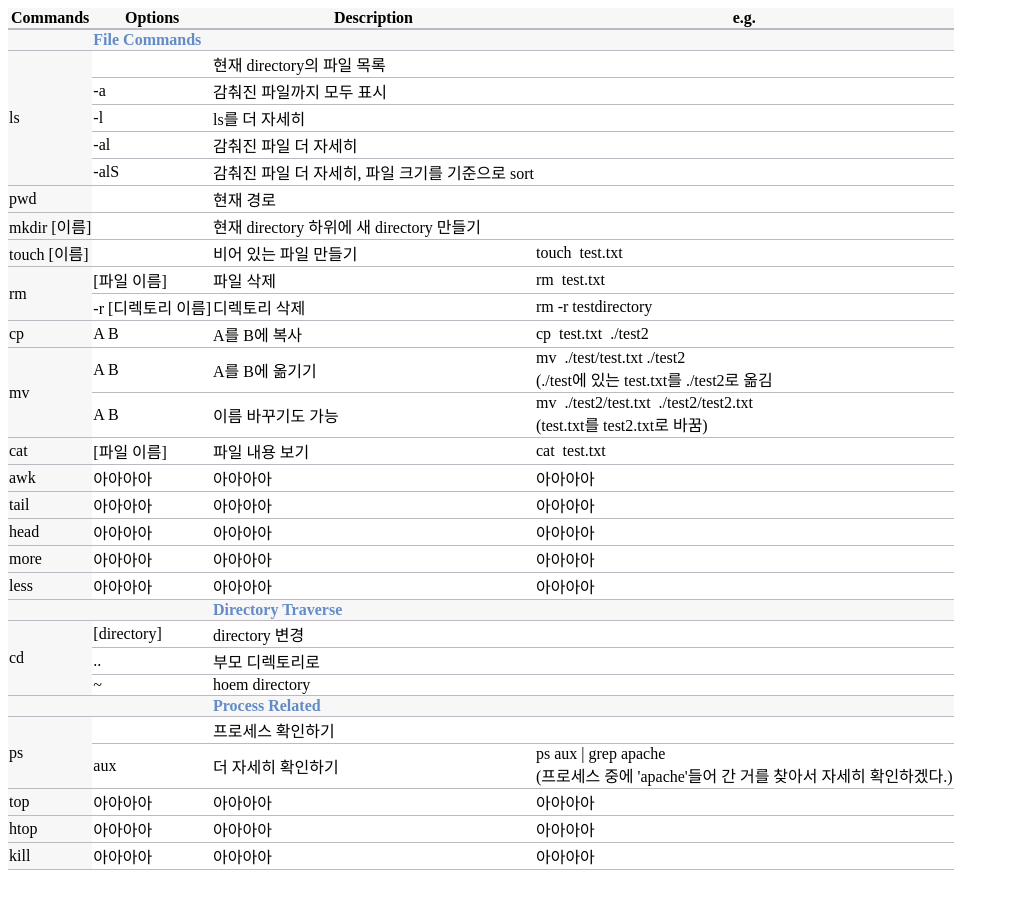
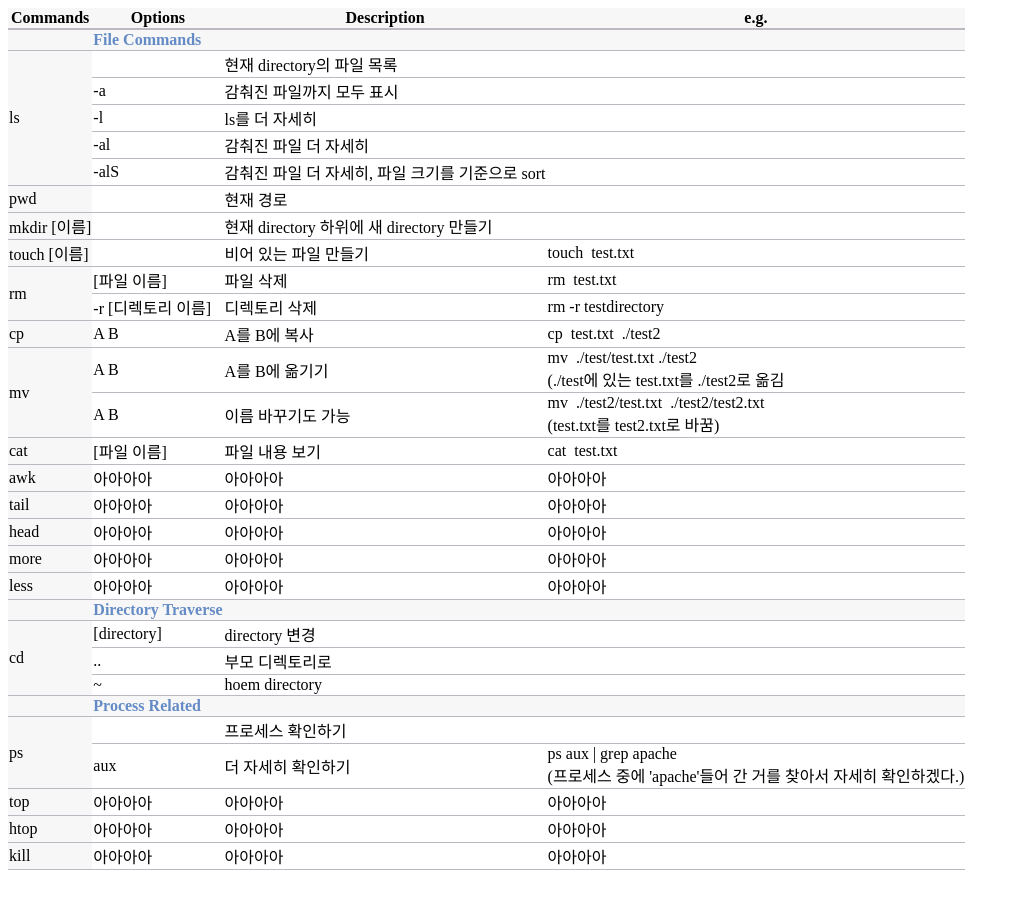
Before and after one commit to finddme/finddme.github.io, a Jekyll site: the page built from _posts/2022-01-12-Linux.md, in a window 1280 px wide. Shown: the whole page, without its empty margins (0-1018 px from the left). Built offline with Jekyll 4.4.1, drawn with Linux system fonts in a browser that asks for light colours.

Commit message:
Update 2022-01-12-Linux.md

```diff
--- a/_posts/2022-01-12-Linux.md
+++ b/_posts/2022-01-12-Linux.md
@@ -63,11 +63,11 @@ tag: Linux
        <tr><td class="line3" rowspan="1">head</td><td class="line">아아아아</td><td class="line">아아아아</td><td class="line">아아아아</td></tr>
        <tr><td class="line3" rowspan="1">more</td><td class="line">아아아아</td><td class="line">아아아아</td><td class="line">아아아아</td></tr>
        <tr><td class="line3" rowspan="1">less</td><td class="line">아아아아</td><td class="line">아아아아</td><td class="line">아아아아</td></tr>
-       <tr><td class="line3"> </td><td class="line3"> </td><td class="line3"><span style="color:#648BC6; font-weight: bold;">Directory Traverse</span></td><td class="line3"> </td></tr>
+       <tr><td class="line3"> </td><td class="line3"><span style="color:#648BC6; font-weight: bold;">Directory Traverse</span></td><td class="line3"> </td><td class="line3"> </td></tr>
        <tr><td class="line3" rowspan="3">cd</td><td class="line">[directory]</td><td class="line">directory 변경</td><td class="line"> </td></tr>
        <tr><td class="line">..</td><td class="line">부모 디렉토리로</td><td class="line"> </td></tr>
        <tr><td class="line">~</td><td class="line">hoem directory</td><td class="line"> </td></tr>
-       <tr><td class="line3"> </td><td class="line3"> </td><td class="line3"><span style="color:#648BC6; font-weight: bold;">Process Related</span></td><td class="line3"> </td></tr>
+       <tr><td class="line3"> </td><td class="line3"><span style="color:#648BC6; font-weight: bold;">Process Related</span></td><td class="line3"> </td><td class="line3"> </td></tr>
        <tr><td class="line3" rowspan="2">ps</td><td class="line"> </td><td class="line">프로세스 확인하기</td><td class="line"> </td></tr>
        <tr><td class="line">aux</td><td class="line">더 자세히 확인하기</td><td class="line">ps aux &#124; grep apache <br> (프로세스 중에 'apache'들어 간 거를 찾아서 자세히 확인하겠다.)</td></tr>
        <tr><td class="line3" rowspan="1">top</td><td class="line">아아아아</td><td class="line">아아아아</td><td class="line">아아아아</td></tr>
```
